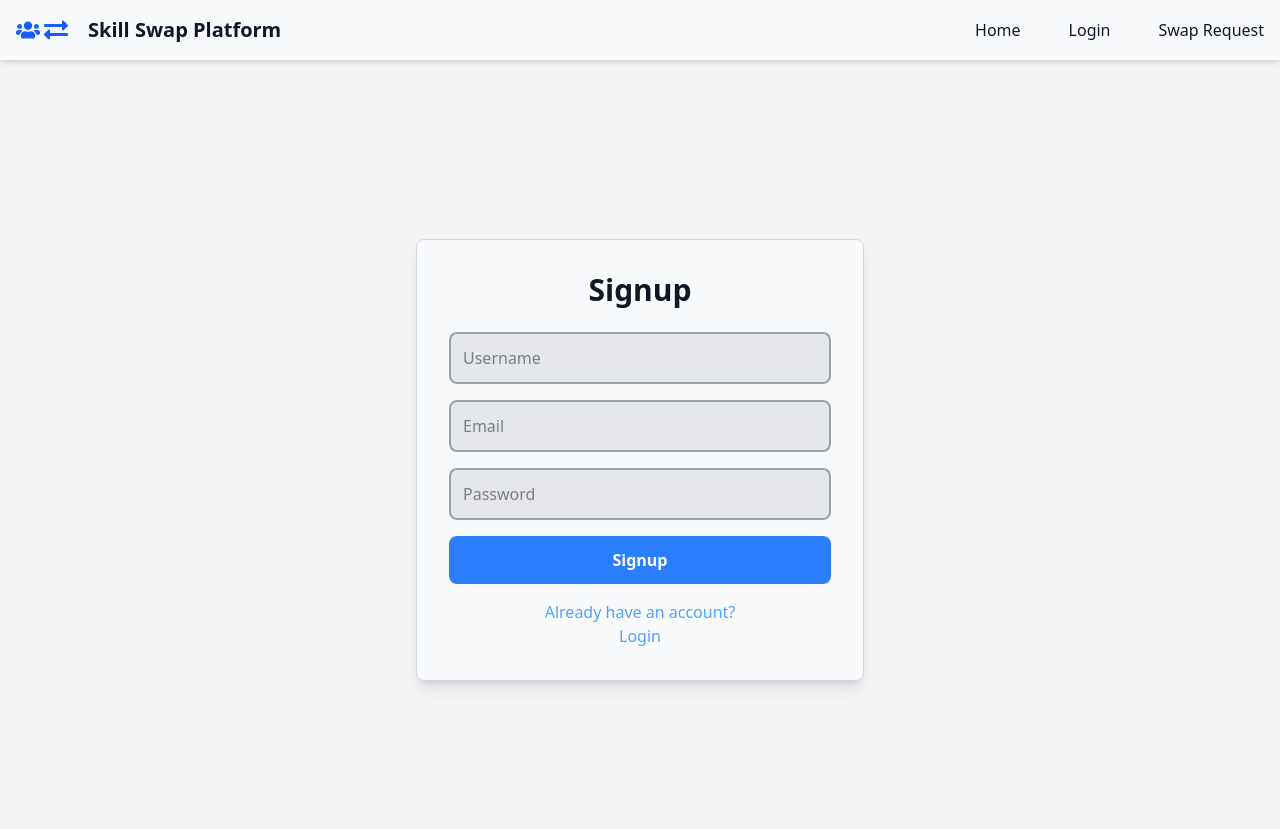
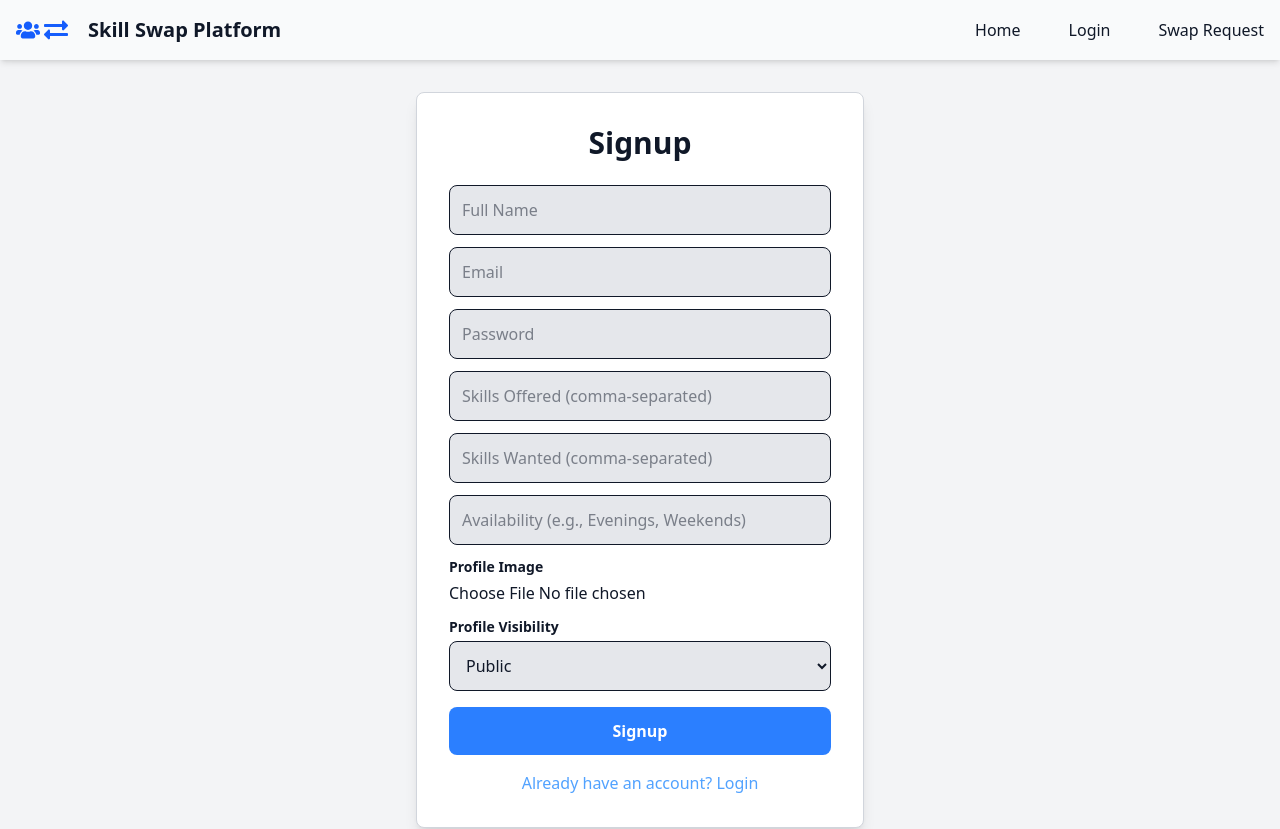
Before and after one commit to guptakshitij2308/Hacksmiths, a React (Vite) app in the folder frontend/: page /signup in a window 1280 px wide. Shown: the top 829 px of the page. Built offline with nearby package versions, Linux system fonts and the light colour scheme.

Commit message:
Integrated login and sign up with frontend

```diff
--- a/frontend/package.json
+++ b/frontend/package.json
@@ -11,6 +11,7 @@
   },
   "dependencies": {
     "@tailwindcss/vite": "^4.1.11",
+    "axios": "^1.10.0",
     "react": "^19.1.0",
     "react-dom": "^19.1.0",
     "react-icons": "^5.5.0",
--- a/frontend/src/pages/login.jsx
+++ b/frontend/src/pages/login.jsx
@@ -1,53 +1,75 @@
-import { useState } from 'react';
-import { Link, useNavigate } from 'react-router-dom';
+import { useState } from "react";
+import { Link, useNavigate } from "react-router-dom";
+import axios from "axios";
+
 const LoginPage = () => {
-  const [email, setEmail] = useState('');
-  const [password, setPassword] = useState('');
-  const [error, setError] = useState('');
+  const [email, setEmail] = useState("");
+  const [password, setPassword] = useState("");
+  const [error, setError] = useState("");
   const navigate = useNavigate();
-  //   const setCookie = (name, value, days) => {
-  //     const expires = new Date();
-  //     expires.setTime(expires.getTime() + days * 24 * 60 * 60 * 1000);
-  //     document.cookie = ${name}=${value}; expires=${expires.toUTCString()}; path=/;
-  //   };
+
+  const handleLogin = async (e) => {
+    e.preventDefault();
+
+    if (!email || !password) {
+      setError("Please fill all fields.");
+      return;
+    }
+
+    try {
+      const response = await axios.post("/api/auth/login", {
+        email,
+        password,
+      });
+
+      const { token, user } = response.data;
+
+      // ✅ Save token to localStorage
+      localStorage.setItem("token", token);
+      localStorage.setItem("user", JSON.stringify(user));
+
+      // ✅ Navigate to homepage or dashboard
+      navigate("/");
+    } catch (err) {
+      setError(err.response?.data?.message || "Login failed");
+    }
+  };
 
   return (
-    <div
-      className={`min-h-screen flex items-center justify-center p-8 bg-gray-100 text-gray-900`}
-    >
-      <div
-        className={`w-full max-w-md p-8 rounded-lg shadow-lg bg-gray-50 border border-gray-300`}
-      >
-        <h1 className='text-3xl font-bold mb-6 text-center'>Login</h1>
-        {error && <p className='text-red-500 mb-4'>{error}</p>}
-        <form onSubmit={() => {}}>
+    <div className="min-h-screen flex items-center justify-center p-8 bg-gray-100 text-gray-900">
+      <div className="w-full max-w-md p-8 rounded-lg shadow-lg bg-gray-50 border border-gray-300">
+        <h1 className="text-3xl font-bold mb-6 text-center">Login</h1>
+        {error && <p className="text-red-500 mb-4">{error}</p>}
+
+        <form onSubmit={handleLogin}>
           <input
-            type='email'
+            type="email"
             value={email}
             onChange={(e) => setEmail(e.target.value)}
-            className={`w-full mb-4 p-2 rounded-lg border-2 bg-gray-200 text-gray-900 border-gray-400`}
-            placeholder='Email'
+            className="w-full mb-4 p-2 rounded-lg border-2 bg-gray-200 text-gray-900 border-gray-400"
+            placeholder="Email"
             required
           />
           <input
-            type='password'
+            type="password"
             value={password}
             onChange={(e) => setPassword(e.target.value)}
-            className={`w-full mb-4 p-2 rounded-lg border-2 bg-gray-200 text-gray-900 border-gray-400`}
-            placeholder='Password'
+            className="w-full mb-4 p-2 rounded-lg border-2 bg-gray-200 text-gray-900 border-gray-400"
+            placeholder="Password"
             required
           />
           <button
-            type='submit'
-            className={`bg-blue-500 hover:bg-blue-600 text-white py-2 px-4 rounded-lg w-full`}
+            type="submit"
+            className="bg-blue-500 hover:bg-blue-600 text-white py-2 px-4 rounded-lg w-full"
           >
             Login
           </button>
         </form>
-        <div className='mt-4 text-center'>
+
+        <div className="mt-4 text-center">
           <Link
-            to='/signup'
-            className={`text-blue-400 hover:underline hover:text-blue-500`}
+            to="/signup"
+            className="text-blue-400 hover:underline hover:text-blue-500"
           >
             Don&apos;t have an account? Sign Up
           </Link>
--- a/frontend/src/pages/signup.jsx
+++ b/frontend/src/pages/signup.jsx
@@ -1,16 +1,53 @@
-import { useState } from 'react';
-import { Link, useNavigate } from 'react-router-dom';
+import { useState } from "react";
+import { Link, useNavigate } from "react-router-dom";
+import axios from "axios";
 
 const Signup = () => {
-  const [name, setName] = useState('');
-  const [password, setPassword] = useState('');
-  const [email, setEmail] = useState('');
-  const [error, setError] = useState('');
+  const [name, setName] = useState("");
+  const [email, setEmail] = useState("");
+  const [password, setPassword] = useState("");
+  const [skillsOffered, setSkillsOffered] = useState([]);
+  const [skillsWanted, setSkillsWanted] = useState([]);
+  const [availability, setAvailability] = useState([]);
+  const [isPublic, setIsPublic] = useState(true);
+  const [image, setImage] = useState(null);
+  const [error, setError] = useState("");
+
   const navigate = useNavigate();
+
+  const handleSubmit = async () => {
+    if (!name || !email || !password || !skillsOffered.length || !skillsWanted.length || !availability.length || !image) {
+      setError("Please fill all fields including image.");
+      return;
+    }
+
+    const formData = new FormData();
+    formData.append("name", name);
+    formData.append("email", email);
+    formData.append("password", password);
+    formData.append("isPublic", isPublic);
+
+    skillsOffered.forEach(skill => formData.append("skillsOffered", skill));
+    skillsWanted.forEach(skill => formData.append("skillsWanted", skill));
+    availability.forEach(slot => formData.append("availability", slot));
+    formData.append("image", image);
+
+    try {
+      await axios.post("/api/auth/register", formData);
+      navigate("/login");
+    } catch (err) {
+      setError(err.response?.data?.message || "Something went wrong");
+    }
+  };
+
+  const handleMultiValue = (input, setter) => {
+    const items = input.split(",").map(i => i.trim()).filter(Boolean);
+    setter(items);
+  };
 
   return (
     <div className='min-h-screen flex items-center justify-center p-8 bg-gray-100 text-gray-900'>
-      <div className='w-full max-w-md p-8 rounded-lg shadow-lg bg-gray-50 border border-gray-300'>
+      <div className='w-full max-w-md p-8 rounded-lg shadow-lg bg-white border border-gray-300'>
         <h1 className='text-3xl font-bold mb-6 text-center'>Signup</h1>
         {error && <p className='text-red-500 mb-4 text-center'>{error}</p>}
 
@@ -18,15 +55,15 @@ const Signup = () => {
           type='text'
           value={name}
           onChange={(e) => setName(e.target.value)}
-          className='w-full p-3 mb-4 rounded-lg border-2 bg-gray-200 text-gray-900 border-gray-400 focus:outline-none focus:border-blue-500'
-          placeholder='Username'
+          className='w-full p-3 mb-3 rounded-lg border bg-gray-200'
+          placeholder='Full Name'
         />
 
         <input
-          type='text'
+          type='email'
           value={email}
           onChange={(e) => setEmail(e.target.value)}
-          className='w-full p-3 mb-4 rounded-lg border-2 bg-gray-200 text-gray-900 border-gray-400 focus:outline-none focus:border-blue-500'
+          className='w-full p-3 mb-3 rounded-lg border bg-gray-200'
           placeholder='Email'
         />
 
@@ -34,12 +71,55 @@ const Signup = () => {
           type='password'
           value={password}
           onChange={(e) => setPassword(e.target.value)}
-          className='w-full p-3 mb-4 rounded-lg border-2 bg-gray-200 text-gray-900 border-gray-400 focus:outline-none focus:border-blue-500'
+          className='w-full p-3 mb-3 rounded-lg border bg-gray-200'
           placeholder='Password'
         />
 
+        <input
+          type='text'
+          onChange={(e) => handleMultiValue(e.target.value, setSkillsOffered)}
+          className='w-full p-3 mb-3 rounded-lg border bg-gray-200'
+          placeholder='Skills Offered (comma-separated)'
+        />
+
+        <input
+          type='text'
+          onChange={(e) => handleMultiValue(e.target.value, setSkillsWanted)}
+          className='w-full p-3 mb-3 rounded-lg border bg-gray-200'
+          placeholder='Skills Wanted (comma-separated)'
+        />
+
+        <input
+          type='text'
+          onChange={(e) => handleMultiValue(e.target.value, setAvailability)}
+          className='w-full p-3 mb-3 rounded-lg border bg-gray-200'
+          placeholder='Availability (e.g., Evenings, Weekends)'
+        />
+
+        <div className='mb-3'>
+          <label className='block text-sm font-semibold mb-1'>Profile Image</label>
+          <input
+            type='file'
+            accept='image/*'
+            onChange={(e) => setImage(e.target.files[0])}
+            className='w-full'
+          />
+        </div>
+
+        <div className='mb-4'>
+          <label className='block text-sm font-semibold mb-1'>Profile Visibility</label>
+          <select
+            value={isPublic}
+            onChange={(e) => setIsPublic(e.target.value === "true")}
+            className='w-full p-3 rounded-lg border bg-gray-200'
+          >
+            <option value="true">Public</option>
+            <option value="false">Private</option>
+          </select>
+        </div>
+
         <button
-          onClick={() => {}}
+          onClick={handleSubmit}
           className='bg-blue-500 hover:bg-blue-600 text-white py-3 px-6 rounded-lg font-semibold transition w-full'
         >
           Signup
@@ -50,8 +130,7 @@ const Signup = () => {
             to='/login'
             className='text-blue-400 hover:underline hover:text-blue-500'
           >
-            <p>Already have an account?</p>
-            Login
+            Already have an account? Login
           </Link>
         </div>
       </div>
--- a/frontend/vite.config.js
+++ b/frontend/vite.config.js
@@ -5,4 +5,9 @@ import react from "@vitejs/plugin-react";
 // https://vite.dev/config/
 export default defineConfig({
   plugins: [react(), tailwindcss()],
+  server: {
+    proxy: {
+      "/api": "http://localhost:3000",
+    },
+  },
 });
```
Also changed, not shown: 1 other file (tests, documents, lock files or other folders).
